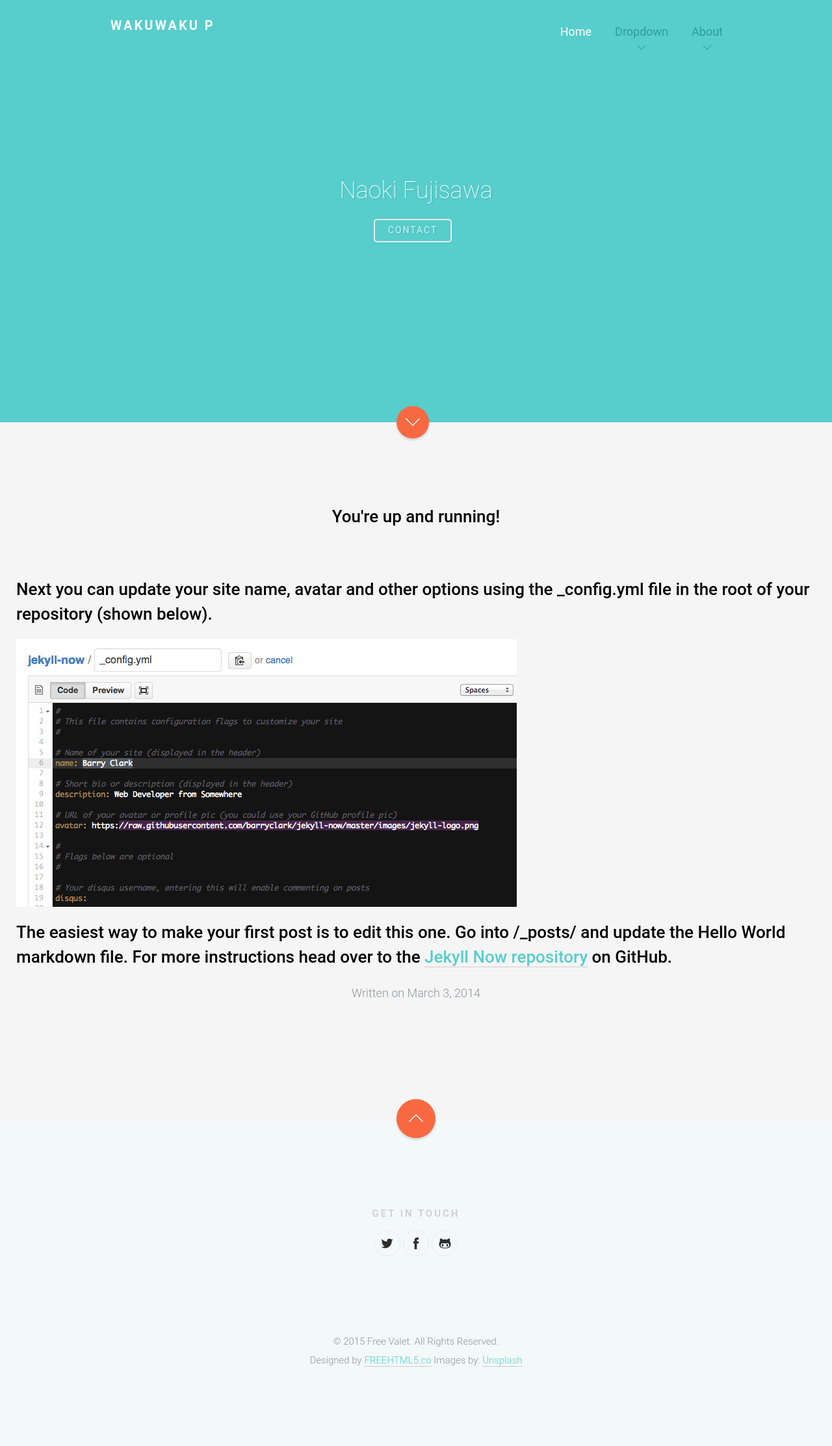
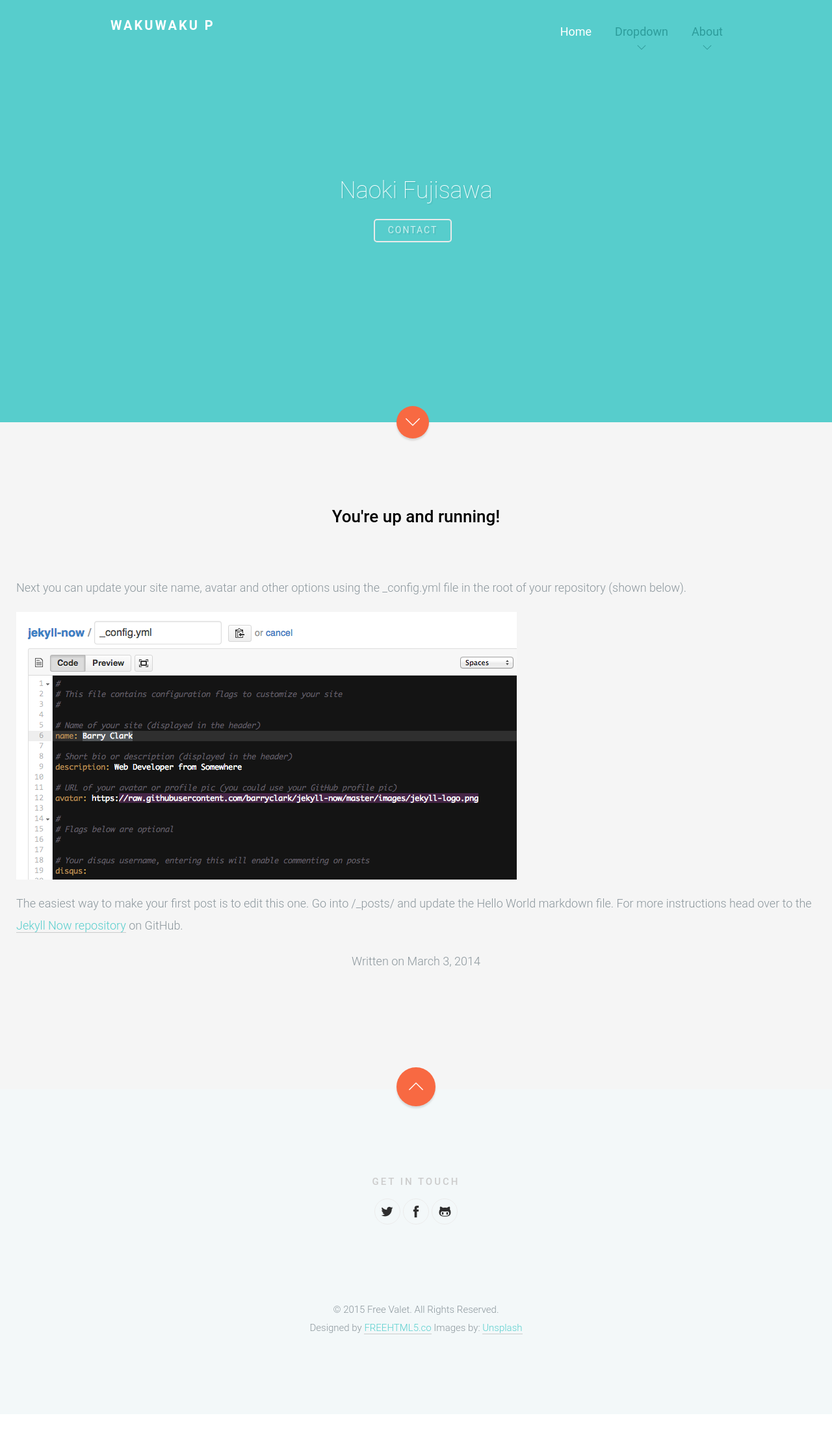
Before and after one commit to WakuwakuP/wakuwakup.github.io, a Jekyll site: the page built from _posts/2014-3-3-Hello-World.md, in a window 1280 px wide. Shown: the whole page at 65% size. Built offline with Jekyll 4.4.1, drawn with Linux system fonts in a browser that asks for light colours; after the commit the page ends 2177 px from its top, so only the background shows below that.

Commit message:
no message

```diff
--- a/_layouts/post.html
+++ b/_layouts/post.html
@@ -10,7 +10,7 @@ layout: default
           <h2>{{ page.title }}</h2>
         </div>
         <div class="col-md-12 animate-box fadeInUp animated">
-          <h2>{{ content }}</h2>
+          {{ content }}
         </div>
         <div class="col-md-12 heading text-center">
           Written on {{ page.date | date: "%B %e, %Y" }}
```
